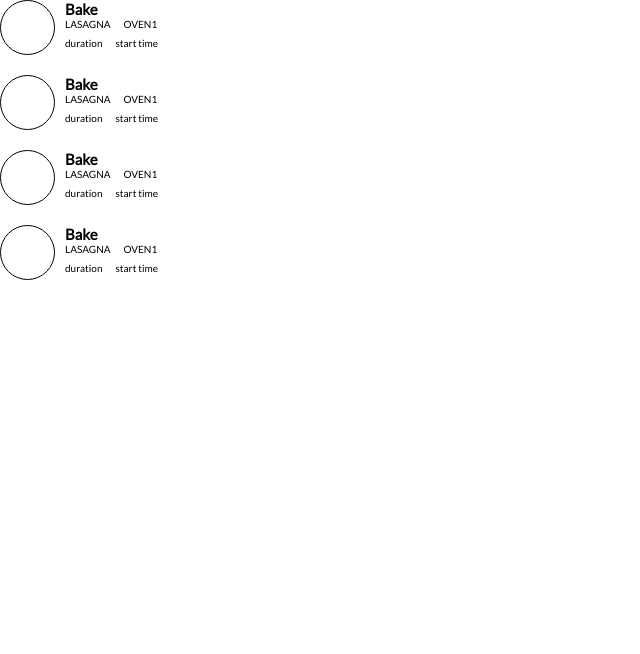
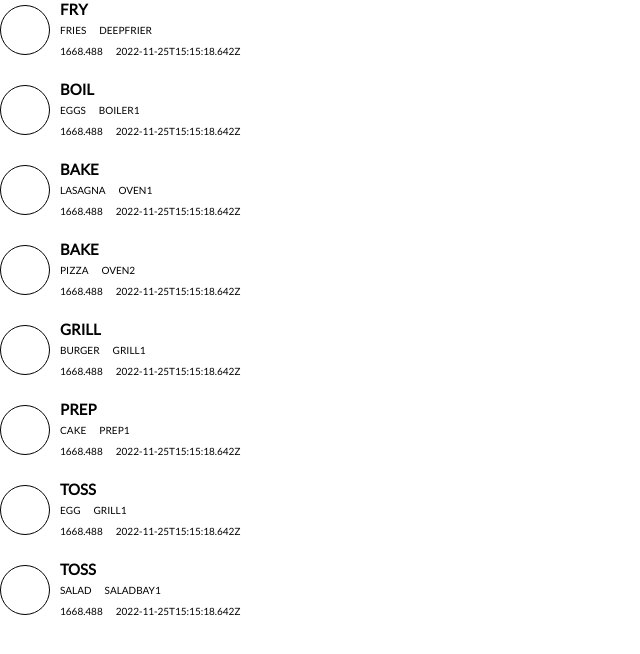
Before and after one commit to sonuram553/drishti-test, a React (Create React App) app: page / in a window 1280 px wide. Shown: the top 654 px of the page, without its empty margins (0-640 px from the left). Built offline with nearby package versions, Linux system fonts and the light colour scheme.

Commit message:
Add more data

```diff
--- a/src/components/ActionCard.jsx
+++ b/src/components/ActionCard.jsx
@@ -1,14 +1,14 @@
-const ActionCard = () => {
+const ActionCard = ({ action }) => {
   return (
     <article className="action-card">
       <div className="action-card__thumbnail"></div>
-      <h2>Bake</h2>
+      <h2>{action.action.toUpperCase()}</h2>
       <div className="action-card__dish">
-        <p>LASAGNA</p> <p>OVEN1</p>
+        <p>{action.dish.toUpperCase()}</p> <p>{action.station.toUpperCase()}</p>
       </div>
       <div className="action-card__time">
-        <p>duration</p>
-        <p>start time</p>
+        <p>{action.duration}</p>
+        <p>{action.startTime}</p>
       </div>
     </article>
   );
--- a/src/components/ActionList.jsx
+++ b/src/components/ActionList.jsx
@@ -4,8 +4,8 @@ import ActionCard from "./ActionCard";
 const ActionList = () => {
   return (
     <section className="action-list">
-      {data.map((action, index) => (
-        <ActionCard key={index} />
+      {data.map((action) => (
+        <ActionCard key={action.id} action={action} />
       ))}
     </section>
   );
--- a/src/data.js
+++ b/src/data.js
@@ -1,31 +1,67 @@
 const data = [
   {
-    dish: "LASAGNA",
-    station: "OVEN1",
+    id: 1,
+    dish: "Fries",
+    station: "Deepfrier",
+    duration: 1668.488,
+    startTime: "2022-11-25T15:15:18.642Z",
+    action: "Fry",
+  },
+  {
+    id: 2,
+    dish: "Eggs",
+    station: "Boiler1",
+    duration: 1668.488,
+    startTime: "2022-11-25T15:15:18.642Z",
+    action: "Boil",
+  },
+  {
+    id: 3,
+    dish: "Lasagna",
+    station: "Oven1",
     duration: 1668.488,
     startTime: "2022-11-25T15:15:18.642Z",
     action: "Bake",
   },
   {
-    dish: "LASAGNA",
-    station: "OVEN1",
+    id: 4,
+    dish: "Pizza",
+    station: "Oven2",
     duration: 1668.488,
     startTime: "2022-11-25T15:15:18.642Z",
     action: "Bake",
   },
   {
-    dish: "LASAGNA",
-    station: "OVEN1",
+    id: 5,
+    dish: "Burger",
+    station: "Grill1",
     duration: 1668.488,
     startTime: "2022-11-25T15:15:18.642Z",
-    action: "Bake",
+    action: "Grill",
   },
   {
-    dish: "LASAGNA",
-    station: "OVEN1",
+    id: 6,
+    dish: "Cake",
+    station: "Prep1",
     duration: 1668.488,
     startTime: "2022-11-25T15:15:18.642Z",
-    action: "Bake",
+    action: "Prep",
+  },
+  {
+    id: 7,
+    dish: "Egg",
+    station: "Grill1",
+    duration: 1668.488,
+    startTime: "2022-11-25T15:15:18.642Z",
+    action: "Toss",
+  },
+  {
+    id: 8,
+    dish: "Salad",
+    station: "Saladbay1",
+    duration: 1668.488,
+    startTime: "2022-11-25T15:15:18.642Z",
+    action: "Toss",
   },
 ];
 
--- a/src/style/_action-card.scss
+++ b/src/style/_action-card.scss
@@ -1,12 +1,13 @@
 .action-card {
   display: grid;
-  gap: 0 1em;
+  gap: 3px 1em;
+  align-items: center;
   grid-template-columns: min-content 1fr;
   grid-template-rows: repeat(3, 1fr);
 
   &__thumbnail {
-    width: 5.5em;
-    height: 5.5em;
+    width: 5em;
+    height: 5em;
     border-radius: 50%;
     border: 1px solid;
     grid-row: 1 / -1;
```
